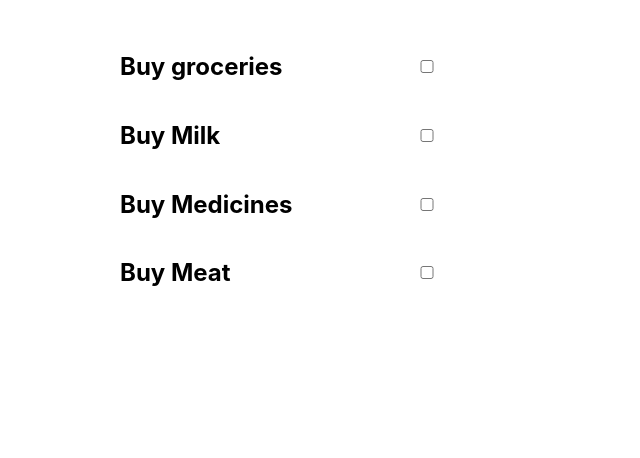
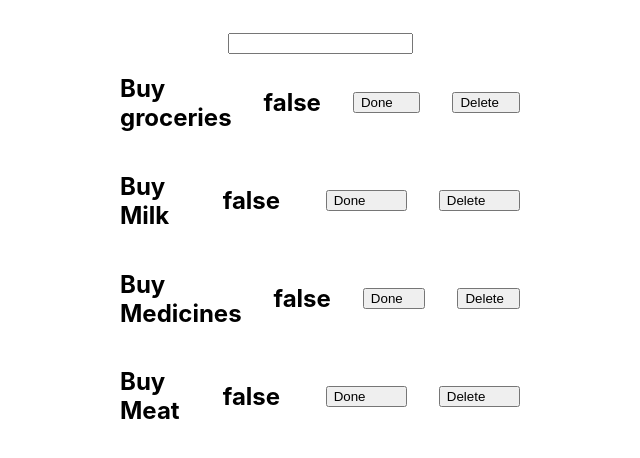
Before and after one commit to ebrahimbookwala/todo-typescript, a React (Create React App) app: page / in a window 1280 px wide. Shown: the top 458 px of the page, without its empty margins (384-1024 px from the left). Built offline with nearby package versions, Linux system fonts and the light colour scheme.

Commit message:
Checkboxes converted to Buttons

```diff
--- a/src/App.tsx
+++ b/src/App.tsx
@@ -2,33 +2,11 @@ import React from "react";
 import "./App.css";
 import List from "./components/List";
 
-const listItems = [
-	{
-		id: 1,
-		description: "Buy groceries",
-	},
-	{
-		id: 2,
-		description: "Buy Milk",
-	},
-	{
-		id: 3,
-		description: "Buy Medicines",
-	},
-	{
-		id: 4,
-		description: "Buy Meat",
-	},
-];
-
-export interface ListProps {
-	list: { id: number; description: string }[];
-}
-
 function App() {
 	return (
 		<div className="App">
-			<List list={listItems} />
+			<input type="text" />
+			<List />
 		</div>
 	);
 }
--- a/src/components/List.tsx
+++ b/src/components/List.tsx
@@ -1,8 +1,46 @@
-import React from "react";
+import React, { useState } from "react";
 import ListItem from "./ListItem";
-import { ListProps } from "../App";
 
-const List = ({ list }: ListProps) => {
+const listItems = [
+	{
+		id: 1,
+		description: "Buy groceries",
+		completed: false,
+	},
+	{
+		id: 2,
+		description: "Buy Milk",
+		completed: false,
+	},
+	{
+		id: 3,
+		description: "Buy Medicines",
+		completed: false,
+	},
+	{
+		id: 4,
+		description: "Buy Meat",
+		completed: false,
+	},
+];
+
+const List = () => {
+	const [list, setList] = useState(listItems);
+
+	const handleDone = (id: number) => {
+		setList((prev) => {
+			return prev.map((item) =>
+				item.id === id ? { ...item, completed: !item.completed } : item
+			);
+		});
+	};
+
+	const handleDel = (id: number) => {
+		setList((prev) => {
+			return prev.filter((item) => item.id !== id);
+		});
+	};
+
 	return (
 		<>
 			{list.map((listItem) => (
@@ -10,6 +48,9 @@ const List = ({ list }: ListProps) => {
 					key={listItem.id}
 					item={listItem.description}
 					id={listItem.id}
+					completed={listItem.completed}
+					done={handleDone}
+					del={handleDel}
 				/>
 			))}
 		</>
--- a/src/components/ListItem.tsx
+++ b/src/components/ListItem.tsx
@@ -1,21 +1,24 @@
-import React, { useState } from "react";
+import React from "react";
 
 interface ListItemProps {
 	item: string;
 	id: number;
+	completed: boolean;
+	done: (id: number) => void;
+	del: (id: number) => void;
 }
 
-const ListItem = ({ item }: ListItemProps) => {
-	const [checked, setChecked] = useState(false);
-
-	const handleChange = () => {
-		setChecked((prev) => !prev);
-	};
-
+const ListItem = ({ item, id, completed, done, del }: ListItemProps) => {
 	return (
 		<div className="flex-container">
 			<h2>{item}</h2>
-			<input type="checkbox" checked={checked} onChange={handleChange}></input>
+			<h2> {completed ? "true" : "false"}</h2>
+			<button className="done-btn btn" onClick={() => done(id)}>
+				Done
+			</button>
+			<button className="done-btn btn" onClick={() => del(id)}>
+				Delete
+			</button>
 		</div>
 	);
 };
```
